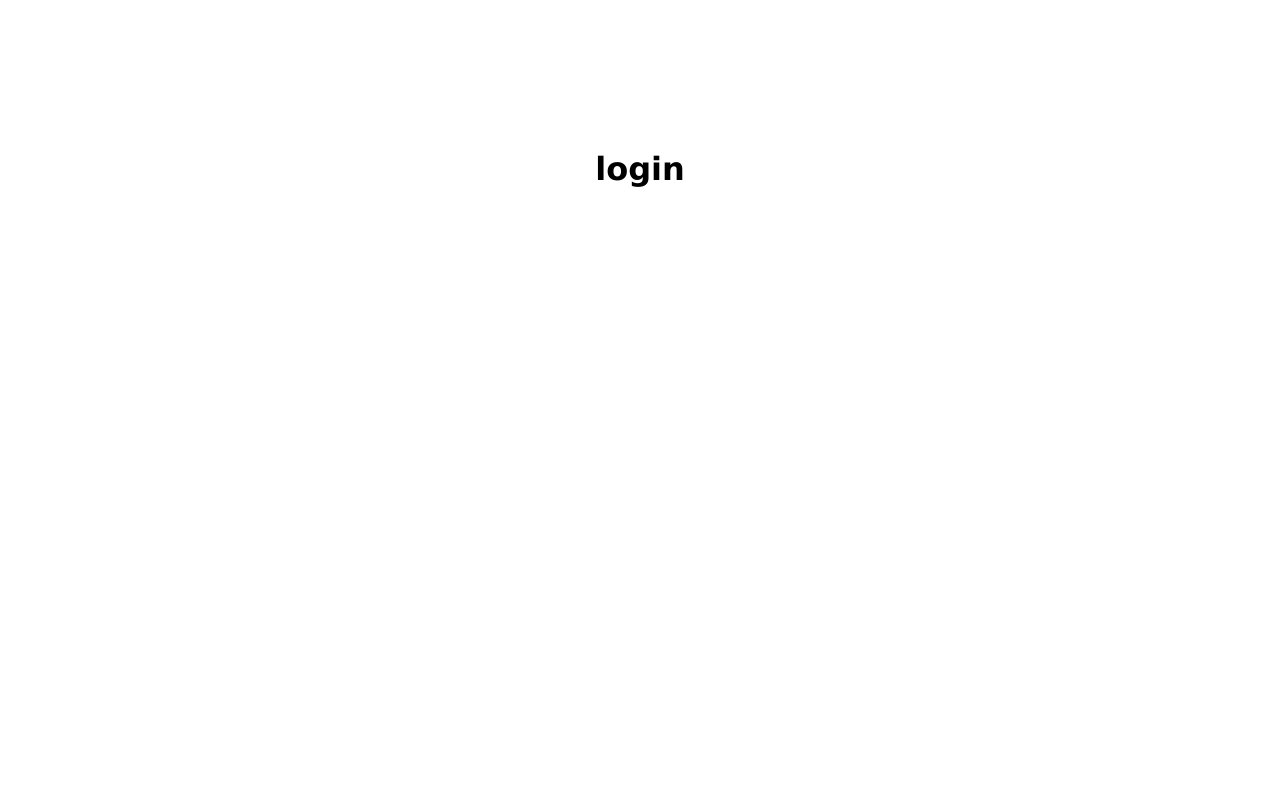
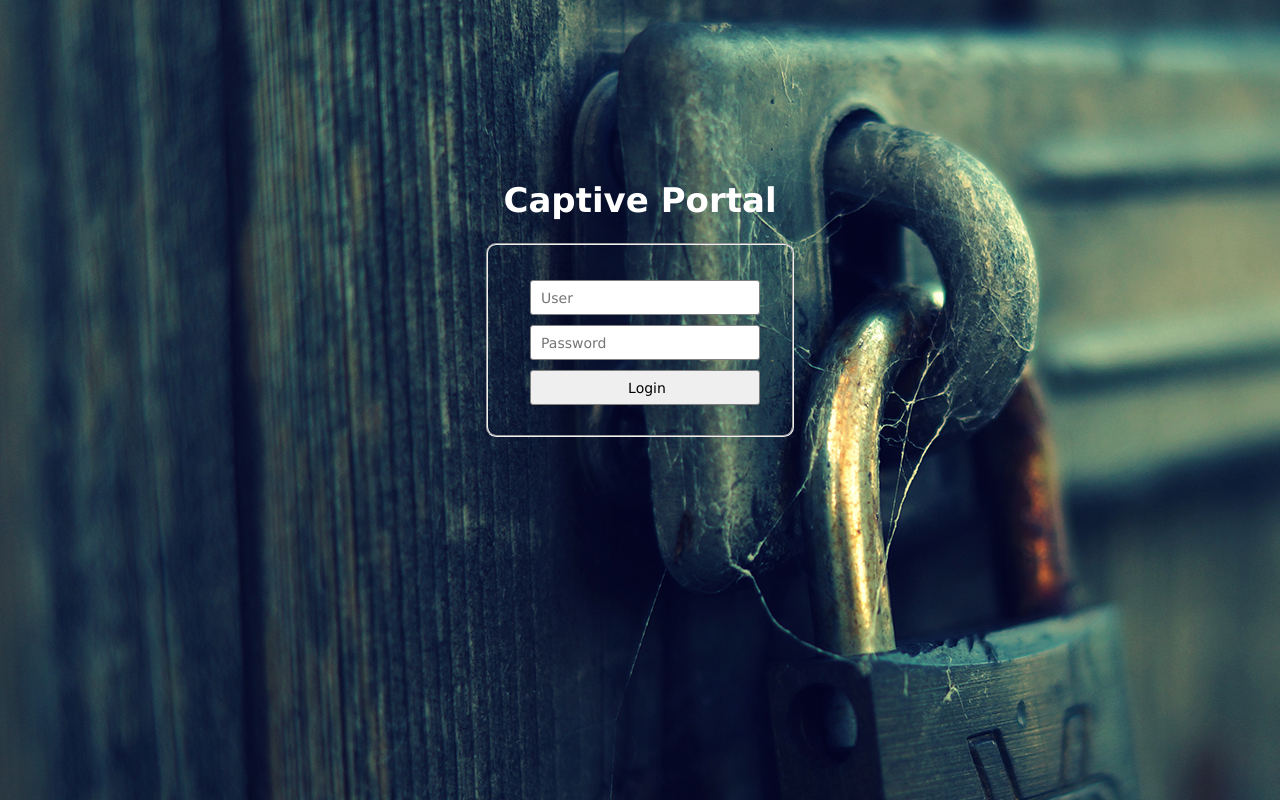
Before and after one commit to ivanleoncz/PyCaptive, a Flask app: page /login in a window 1280 px wide. Before the commit the page is almost empty. Run offline with Flask 2, Linux system fonts and the light colour scheme.

Commit message:
improving template "login.html"
- adding CSS style (and background image)
- adding form for POST requests

```diff
--- a/templates/login.html
+++ b/templates/login.html
@@ -8,7 +8,25 @@
 	<style type="text/css">
 
       *    { font-family: "Lucida Sans Unicode", "Lucida Grande", sans-serif; }
-	  h1   { text-align: center; margin-top: 150px; }
+	  body { background-image: url("/static/login_background.jpg");}
+	  h1   { text-align: center; margin-top: 180px; color: #ffffff; font-size: 34px; }
+	  fieldset {
+		  height: 175px;
+		  width: 280px;
+		  margin-left: auto;
+		  margin-right: auto;
+		  border-radius: 10px;
+	  }
+	  #credentials { text-align: center; padding-top: 20px; }
+	  input {
+		  height: 35px;
+		  width: 230px;
+		  border: 1px solid grey;
+		  border-radius: 3px;
+		  padding-left: 10px;
+		  margin: 10px 0px 0px 10px;
+	 	  font-size: 14px ;
+	  }
 
     </style>
 
@@ -17,7 +35,16 @@
 
   <body>
 
-  	<h1> login </h1>
+  	<h1> Captive Portal </h1>
+	<form action="/login" method="post">
+	  <fieldset>
+		<div id="credentials">
+		  <input type="text" name="username" placeholder="User"><br>
+		  <input type="password" name="password" placeholder="Password"><br>
+		  <input type="submit" name="login" value="Login">
+		</div>
+	  </fieldset>
+	</form>
 
   </body>
 
```
